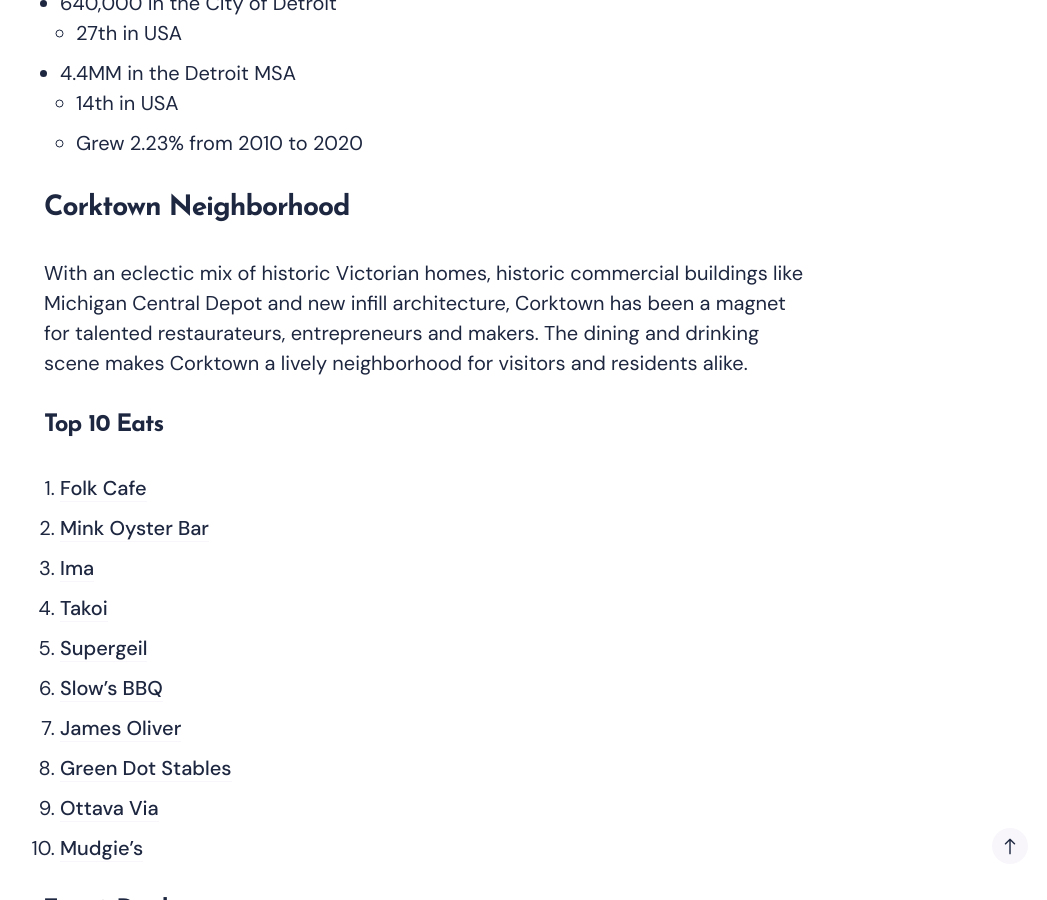
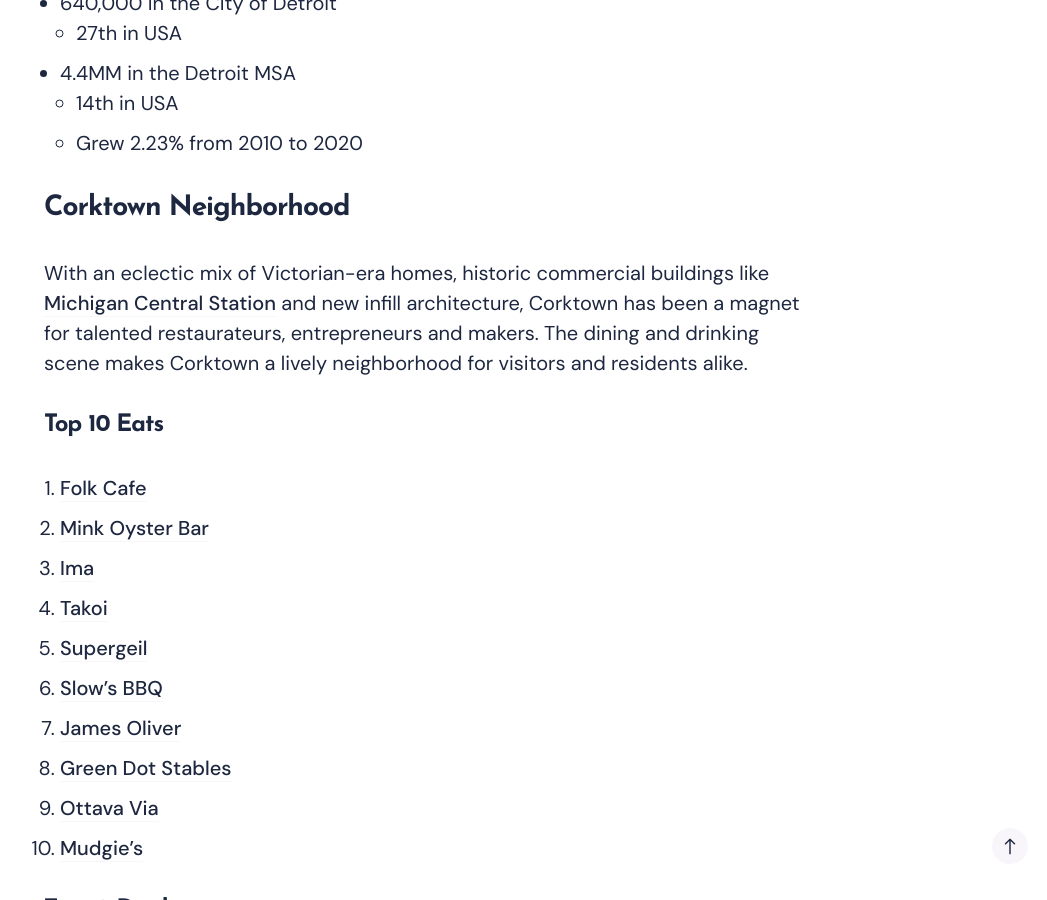
Before and after one commit to balletrealestate/balletrealestate.github.io, a Jekyll site: the page built from _posts/2022-01-07-1451-bagley.markdown, in a window 1280 px wide and 900 px high, scrolled down 23651 px. Shown: the whole window, without its empty margins (216-1263 px from the left). Built offline with Jekyll 4.4.1, drawn with Linux system fonts in a browser that asks for light colours; nearby versions of some CDN libraries.

Commit message:
added another link to michigan central website

```diff
--- a/_posts/2022-01-07-1451-bagley.markdown
+++ b/_posts/2022-01-07-1451-bagley.markdown
@@ -241,7 +241,7 @@
 
 ## Corktown Neighborhood
 
-With an eclectic mix of historic Victorian homes, historic commercial buildings like Michigan Central Depot and new infill architecture, Corktown has been a magnet for talented restaurateurs, entrepreneurs and makers. The dining and drinking scene makes Corktown a lively neighborhood for visitors and residents alike.
+With an eclectic mix of Victorian-era homes, historic commercial buildings like [Michigan Central Station](https://michigancentral.com/) and new infill architecture, Corktown has been a magnet for talented restaurateurs, entrepreneurs and makers. The dining and drinking scene makes Corktown a lively neighborhood for visitors and residents alike.
 
 ### Top 10 Eats
 1. [Folk Cafe](https://www.folkdetroit.com/)
```
